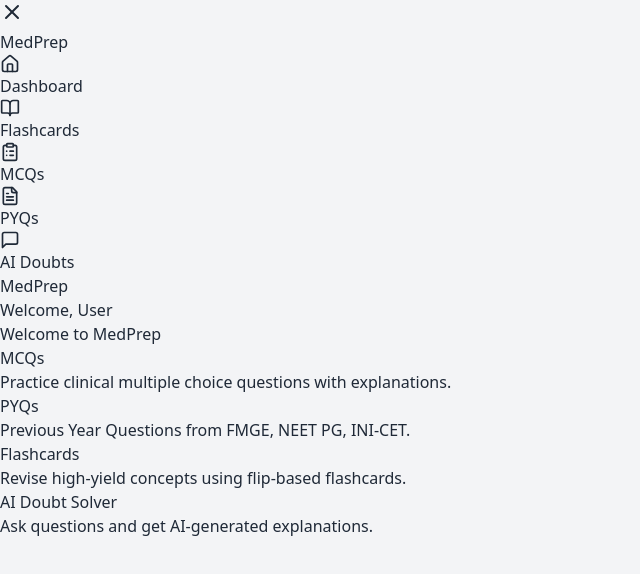
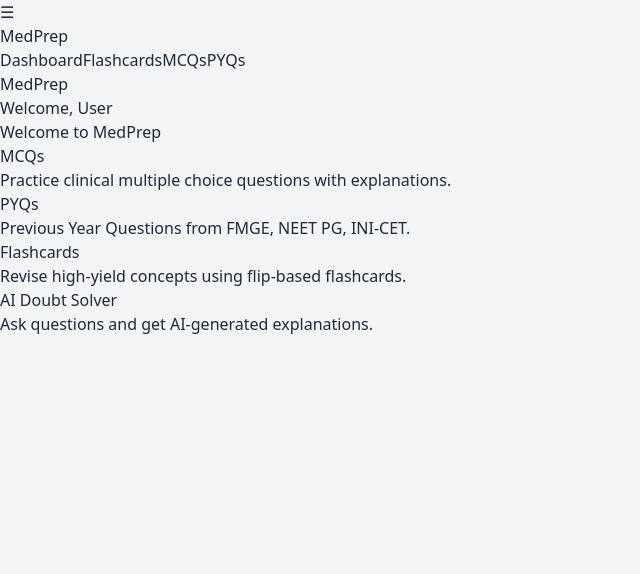
Before and after one commit to 8308052263/medprep2210, a React (Vite) app: page / in a window 1280 px wide. Shown: the top 574 px of the page, without its empty margins (0-640 px from the left). Built offline with nearby package versions, Linux system fonts and the light colour scheme.

Commit message:
Removed AI Doubts feature

```diff
--- a/src/App.jsx
+++ b/src/App.jsx
@@ -1,3 +1,4 @@
+// src/App.jsx
 import React from 'react';
 import { Routes, Route } from 'react-router-dom';
 import Navbar from './components/Navbar';
@@ -6,7 +7,6 @@
 import Flashcards from './components/Flashcards';
 import MCQs from './components/MCQs';
 import PYQs from './components/PYQs';
-import AIDoubts from './components/AIDoubts'; // ✅ AI Doubt Solver component
 
 function App() {
   return (
@@ -16,11 +16,9 @@
         <Navbar />
         <Routes>
           <Route path="/" element={<Dashboard />} />
-          <Route path="/dashboard" element={<Dashboard />} />
           <Route path="/flashcards" element={<Flashcards />} />
           <Route path="/mcqs" element={<MCQs />} />
           <Route path="/pyqs" element={<PYQs />} />
-          <Route path="/ai-doubts" element={<AIDoubts />} /> {/* ✅ AI Doubt Route */}
         </Routes>
       </div>
     </div>
--- a/src/components/Sidebar.jsx
+++ b/src/components/Sidebar.jsx
@@ -1,67 +1,40 @@
 // src/components/Sidebar.jsx
-import React, { useState, useEffect } from 'react';
-import { Link, useLocation } from 'react-router-dom';
-import {
-  HomeIcon,
-  BookOpenIcon,
-  ClipboardListIcon,
-  FileTextIcon,
-  MessageSquareIcon,
-  MenuIcon,
-  XIcon
-} from 'lucide-react';
-
-const navItems = [
-  { path: '/dashboard', label: 'Dashboard', icon: <HomeIcon size={20} /> },
-  { path: '/flashcards', label: 'Flashcards', icon: <BookOpenIcon size={20} /> },
-  { path: '/mcqs', label: 'MCQs', icon: <ClipboardListIcon size={20} /> },
-  { path: '/pyqs', label: 'PYQs', icon: <FileTextIcon size={20} /> },
-  { path: '/ai-doubts', label: 'AI Doubts', icon: <MessageSquareIcon size={20} /> }
-];
+import React, { useState } from 'react';
+import { Link } from 'react-router-dom';
 
 const Sidebar = () => {
-  const [isOpen, setIsOpen] = useState(true);
-  const location = useLocation();
+  const [open, setOpen] = useState(false);
 
-  // Persist sidebar state in localStorage
-  useEffect(() => {
-    const stored = localStorage.getItem('sidebarOpen');
-    if (stored !== null) setIsOpen(JSON.parse(stored));
-  }, []);
-
-  useEffect(() => {
-    localStorage.setItem('sidebarOpen', JSON.stringify(isOpen));
-  }, [isOpen]);
+  const toggleSidebar = () => setOpen(!open);
+  const closeSidebar = () => setOpen(false);
 
   return (
-    <div className={`transition-all duration-300 bg-white shadow-md h-screen fixed md:static z-50 ${isOpen ? 'w-64' : 'w-16'} p-4`}>
-      {/* Toggle button */}
+    <>
+      {/* Hamburger Button for Mobile */}
+      <div className="md:hidden p-4">
         <button
-        className="mb-6 text-gray-700 focus:outline-none"
-        onClick={() => setIsOpen(!isOpen)}
-        title={isOpen ? 'Collapse' : 'Expand'}
+          onClick={toggleSidebar}
+          className="text-xl font-bold border px-3 py-1 rounded"
         >
-        {isOpen ? <XIcon size={24} /> : <MenuIcon size={24} />}
+          ☰
         </button>
+      </div>
 
-      <h2 className={`text-xl font-bold mb-8 transition-opacity ${isOpen ? 'opacity-100' : 'opacity-0 hidden'}`}>MedPrep</h2>
-
+      {/* Sidebar */}
+      <div
+        className={`fixed z-50 top-0 left-0 h-full bg-white shadow-md w-64 p-4 transition-transform duration-300 transform
+          ${open ? 'translate-x-0' : '-translate-x-full'}
+          md:translate-x-0 md:static md:block`}
+      >
+        <h2 className="text-2xl font-bold mb-4">MedPrep</h2>
         <nav className="flex flex-col gap-4">
-        {navItems.map(item => (
-          <Link
-            to={item.path}
-            key={item.path}
-            title={item.label}
-            className={`flex items-center gap-3 p-2 rounded hover:bg-gray-200 transition-colors ${
-              location.pathname === item.path ? 'bg-gray-200 font-semibold' : ''
-            }`}
-          >
-            {item.icon}
-            {isOpen && <span>{item.label}</span>}
-          </Link>
-        ))}
+          <Link to="/dashboard" onClick={closeSidebar}>Dashboard</Link>
+          <Link to="/flashcards" onClick={closeSidebar}>Flashcards</Link>
+          <Link to="/mcqs" onClick={closeSidebar}>MCQs</Link>
+          <Link to="/pyqs" onClick={closeSidebar}>PYQs</Link>
         </nav>
       </div>
+    </>
   );
 };
 
```
Lines whose indentation alone changed are shown as unchanged.
